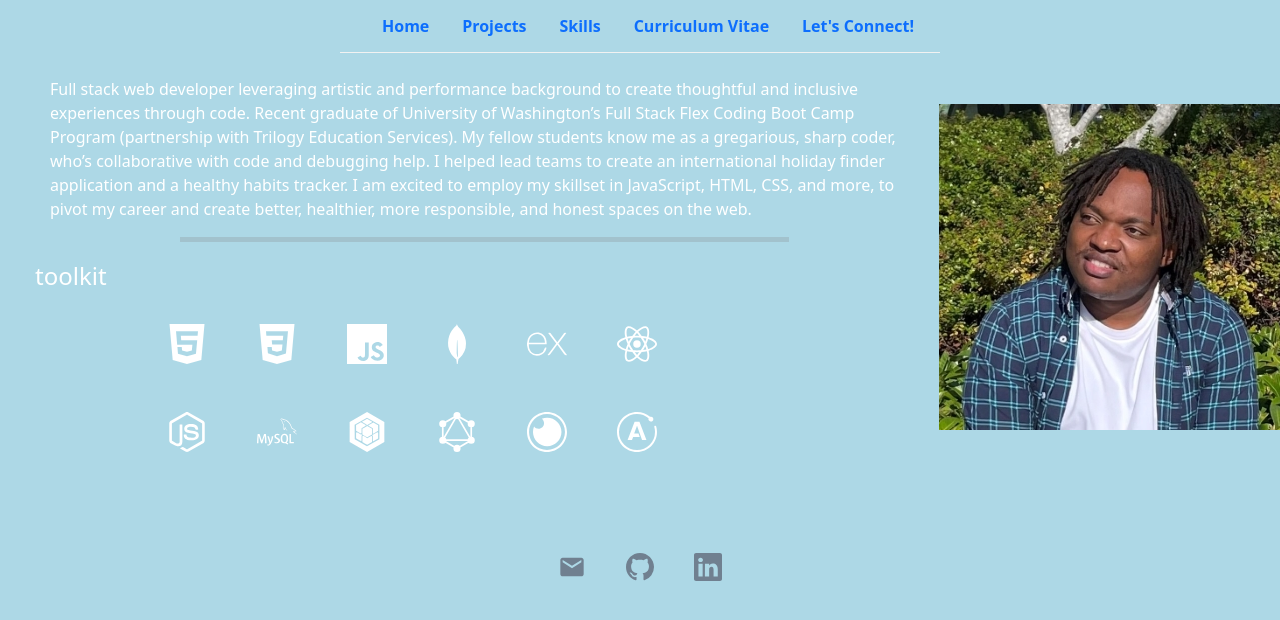
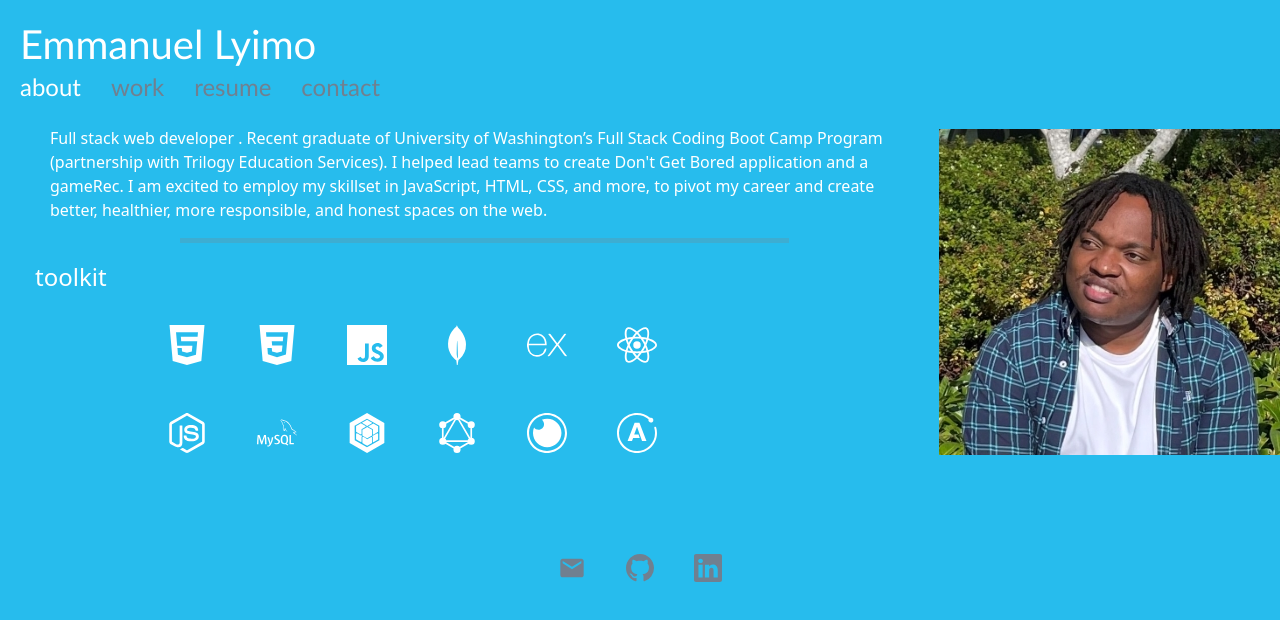
Before and after one commit to Nderingo/Bio-Portifolio, a React (Create React App) app: page / in a window 1280 px wide. Shown: the top 620 px of the page. Built offline with nearby package versions, Linux system fonts and the light colour scheme.

Commit message:
updated the App.css and ptoject.js

```diff
--- a/src/App.css
+++ b/src/App.css
@@ -2,27 +2,9 @@
 
 
 * body{
-  background-color: lightblue;
+  background-color: rgb(39, 188, 237);
 }
 
-/* .navbar {
-  padding: 20px;
-  display: flex;
-  align-items: center;
-  max-width: 600px;
-  margin: 0 auto;
-  border-bottom: 1px solid #f2f2f2;
-  font-weight: bolder;
-}
-
-.navbar a {
-  margin-left: 16px;
-  text-decoration: none;
-  padding: 6px;
-}
-.navbar a:hover {
-  color: blue;
-} */
 
 .nav-main {
   color: white;
@@ -63,7 +45,6 @@
 
 .nav-menu {
   margin-left: -15px;
-  /* margin: 0px 20px; */
   display: flex;
 }
 
@@ -164,9 +145,11 @@
     flex-direction: column-reverse;
   }
   .portfolio-picture {
-    width: 100%;
+    width: 50%;
     display: flex;
     justify-content: center;
     margin-bottom: 40px;
+    border-radius: 100%;
+
   }
 }
--- a/src/components/Bio.js
+++ b/src/components/Bio.js
@@ -22,7 +22,7 @@ export default function Bio() {
   return (
     <section className='about-container mt-4 col-10'>
         <div>
-          <p>Full stack web developer leveraging artistic and performance background to create thoughtful and inclusive experiences through code. Recent graduate of University of Washington’s Full Stack Flex Coding Boot Camp Program (partnership with Trilogy Education Services). My fellow students know me as a gregarious, sharp coder, who’s collaborative with code and debugging help. I helped lead teams to create an international holiday finder application and a healthy habits tracker. I am excited to employ my skillset in JavaScript, HTML, CSS, and more, to pivot my career and create better, healthier, more responsible, and honest spaces on the web.</p>
+          <p>Full stack web developer . Recent graduate of University of Washington’s Full Stack Coding Boot Camp Program (partnership with Trilogy Education Services). I helped lead teams to create Don't Get Bored  application and a gameRec. I am excited to employ my skillset in JavaScript, HTML, CSS, and more, to pivot my career and create better, healthier, more responsible, and honest spaces on the web.</p>
 
           <ColoredLine color="gray" />
 
--- a/src/components/Nav.js
+++ b/src/components/Nav.js
@@ -1,36 +1,27 @@
 
 
 
-// We declare an object called styles that will contain a few objects for card and heading styles
-// Notice that each key lists CSS styles in camel case
+import React from 'react'
 
-const Nav = () => {
+export default function Nav({ view, setView }) {
   return (
-    <header className="love-coding">
-      <div className="links">
-        <nav className="navbar">
-        <a href="#about" className="mr-5 hover:text-white">
-            Home
+    <section className='nav-main'>
+        <h1>Emmanuel Lyimo</h1>
+        <div className='nav-menu'>
+          <a href='#about' onClick={() => setView('about')}>
+            { view === "about" ? ( <h4 className='selected-view'>about</h4> ) : ( <h4>about</h4> ) }
           </a>
-          <a href="#Projects" className="mr-5 hover:text-white">
-            Projects
+          <a href='#work' onClick={() => setView('work')}>
+            { view === "work" ? ( <h4 className='selected-view'>work</h4> ) : ( <h4>work</h4> ) }
           </a>
-          <a href="#skills" className="mr-5 hover:text-white">
-            Skills
+          <a href="https://drive.google.com/file/d/1MEYN1a2HQp9i5H9hOEgbEBIaHD7J32v4/view?usp=sharing" target="_blank" rel="noopener noreferrer">
+            <h4>resume</h4>
           </a>
-          <a href="#CV" className="mr-5 hover:text-white">
-            Curriculum Vitae
+          <a href='#contact' onClick={() => setView('contact')}>
+            { view === "contact" ? ( <h4 className='selected-view'>contact</h4> ) : ( <h4>contact</h4> ) }
           </a>
-          <a
-          href="#footer"
-        >
-          Let's Connect!
-        </a>
-        </nav>
+        </div>
 
-      </div>
-    </header>
-  );
+    </section>
+  )
 }
-
-export default Nav;
--- a/src/components/Projects.js
+++ b/src/components/Projects.js
@@ -53,7 +53,7 @@ const sampleProjects = [
 
     {
       id: 5,
-  title: "gameRec",
+  title: "Book Search",
   imagePath: BookSearch,
   page: "LIVE",
   pageURL: "https://book-searched.herokuapp.com/",
@@ -63,7 +63,7 @@ const sampleProjects = [
 
   {
     id: 6,
-title: "gameRec",
+title: "Note Taker",
 imagePath: NOTED,
 page: "LIVE",
 pageURL: "https://notedy.herokuapp.com/notes",
```
